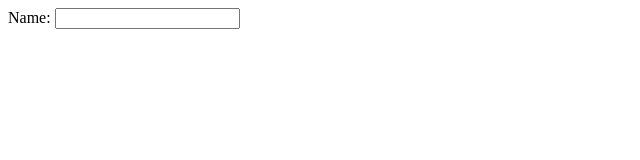
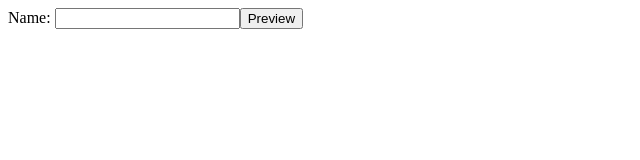
Before and after one commit to michael-twomey/resume-app, a React (Create React App) app: page / in a window 1280 px wide. Shown: the top 160 px of the page, without its empty margins (0-640 px from the left). Built offline with nearby package versions, Linux system fonts and the light colour scheme.

Commit message:
Pass data from ContactForm to ContactResume

```diff
--- a/src/Contact.js
+++ b/src/Contact.js
@@ -1,13 +1,16 @@
 import React from 'react';
 import ContactForm from './ContactForm';
+import ContactResume from './ContactResume';
 
 export default class Contact extends React.Component {
   constructor(props) {
     super(props);
     this.state = {
-      isContactFromOn: true,
+      isContactFormOn: true,
     };
     this.handleInputChange = this.handleInputChange.bind(this);
+    this.handleFormClick = this.handleFormClick.bind(this);
+    this.handleResumeClick = this.handleResumeClick.bind(this);
   }
 
   handleInputChange(target) {
@@ -19,10 +22,33 @@ export default class Contact extends React.Component {
     });
   }
 
+  handleFormClick() {
+    this.setState({
+      isContactFormOn: false
+    });
+  }
+
+  handleResumeClick() {
+    this.setState({
+      isContactFormOn: true
+    });
+  }
+
   render() {
-    console.log(this.state.name)
+    const isContactFormOn = this.state.isContactFormOn;
+    const name = this.state.name;
+    if (isContactFormOn) {
+      return (
+        <ContactForm
+          name={name}
+          handleInputChange={this.handleInputChange}
+          handleFormClick={this.handleFormClick} />
+      );
+    }
     return (
-      <ContactForm handleInputChange={this.handleInputChange} />
-    )
+      <ContactResume
+        name={name}
+        handleResumeClick={this.handleResumeClick}/>
+    );
   }
 }
--- a/src/ContactForm.js
+++ b/src/ContactForm.js
@@ -4,10 +4,15 @@ export default class ContactForm extends React.Component {
   constructor(props) {
     super(props);
     this.handleInputChange = this.handleInputChange.bind(this);
+    this.handleClick = this.handleClick.bind(this)
   }
 
   handleInputChange(e) {
     this.props.handleInputChange(e.target)
+  }
+
+  handleClick(e) {
+    this.props.handleFormClick()
   }
 
   render() {
@@ -16,7 +21,9 @@ export default class ContactForm extends React.Component {
         <label>Name: </label>
         <input
           name="name"
+          value={this.props.name}
           onChange={this.handleInputChange} />
+        <button type="submit" onClick={this.handleClick}>Preview</button>
       </form>
     )
   }
--- /dev/null
+++ b/src/ContactResume.js
@@ -0,0 +1,24 @@
+import React from 'react';
+
+export default class ContactResume extends React.Component {
+  constructor(props) {
+    super(props);
+    this.handleClick = this.handleClick.bind(this);
+  }
+
+  handleClick() {
+    this.props.handleResumeClick();
+  }
+
+  render() {
+    return (
+      <div>
+        <div>
+          <p>Name: </p>
+          <p>{this.props.name}</p>
+        </div>
+        <button onClick={this.handleClick}>Contact</button>
+      </div>
+    )
+  }
+}
```
